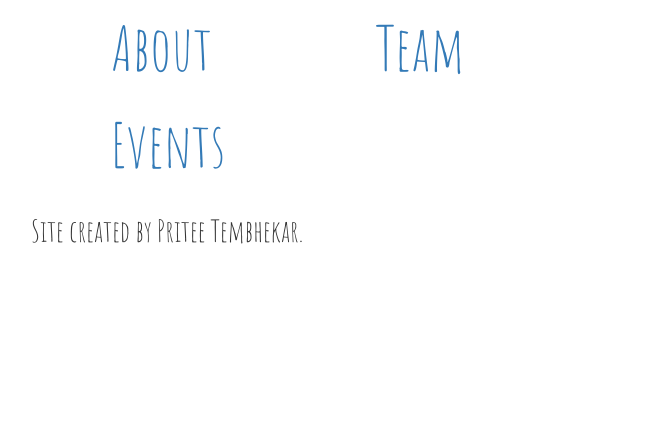
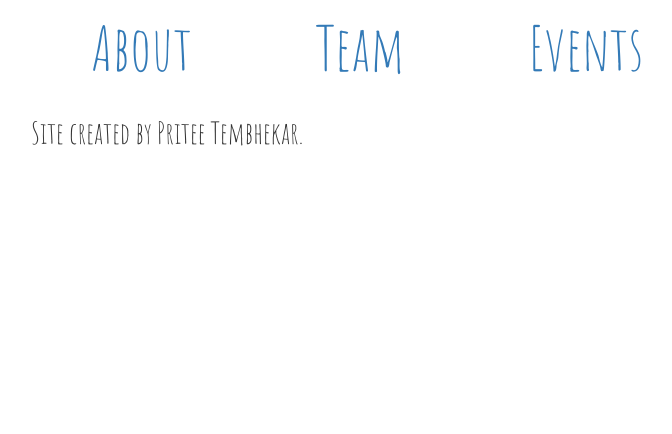
Before and after one commit to PriteeTem/djangogirls, a Django app: page / in a window 1280 px wide. Shown: the part 320-754 px from the top of the page, without its empty margins (24-696 px from the left). Run offline with Django 3.2, Linux system fonts and the light colour scheme; some libraries are stand-ins or nearby versions; some web fonts are replaced.

Commit message:
in one line

```diff
--- a/blog/static/css/blog.css
+++ b/blog/static/css/blog.css
@@ -33,7 +33,7 @@ h2,h6,h7,h8,h9 {
 h6, h7, h8 {
     display: inline-block;
     font-size: 46pt;
-    padding:5px 80px;
+    padding:5px 60px;
 }
 
 .date {
```
